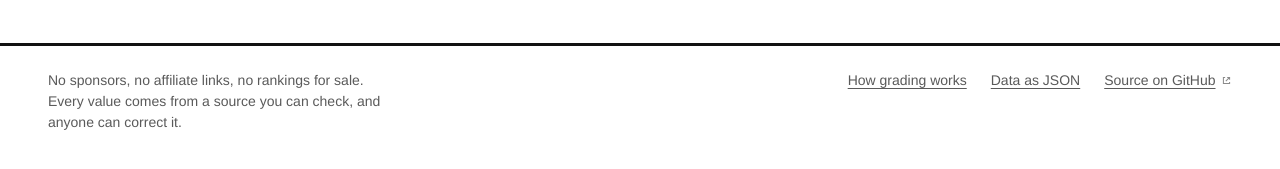
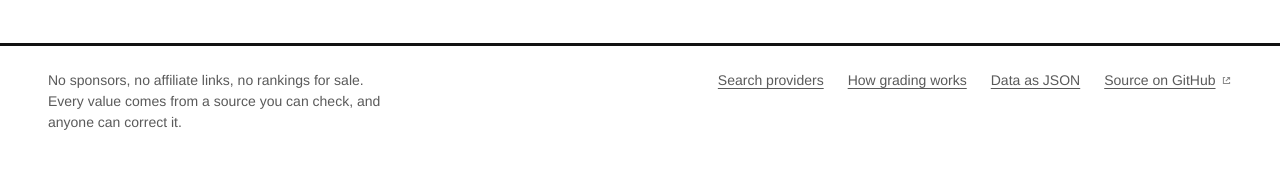
Before and after one commit to NotAFlightRisk/fineprint, a SvelteKit app: page / in a window 1280 px wide. Shown: the part 2659-2828 px from the top of the page. Built offline with nearby package versions, Linux system fonts and the light colour scheme.

Commit message:
feat(web): link to search from the footer

```diff
--- a/src/routes/+layout.svelte
+++ b/src/routes/+layout.svelte
@@ -49,6 +49,7 @@
     check, and anyone can correct it.
   </p>
   <ul>
+    <li><a href="/search">Search providers</a></li>
     <li><a href="/methodology">How grading works</a></li>
     <li><a href="/api/providers.json">Data as JSON</a></li>
     <li><a href={site.repo} target="_blank" rel="noopener external">Source on GitHub</a></li>
```
